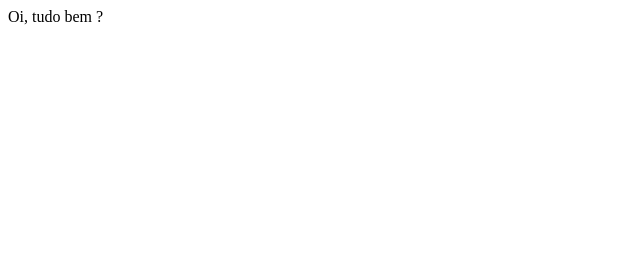
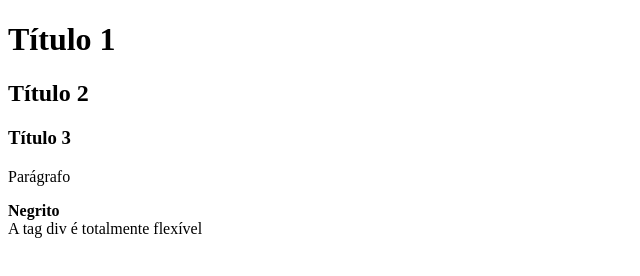
Before and after one commit to MatheusGiehl/Html, a plain HTML site: page index.html in a window 1280 px wide. Shown: the whole page, without its empty margins (0-640 px from the left). Drawn offline with Linux system fonts and the light colour scheme.

Commit message:
Texto e semântica de conteúdo

```diff
--- a/index.html
+++ b/index.html
@@ -6,6 +6,14 @@
     <title>Meu Site</title>
 </head>
 <body>
-    Oi, tudo bem ?
+    <h1>Título 1</h1>
+    <h2>Título 2</h2>
+    <h3>Título 3</h3>
+
+    <p>Parágrafo</p>
+    <strong>Negrito</strong>
+
+    <div>A tag div é totalmente flexível</div>
+
 </body>
 </html>
```
